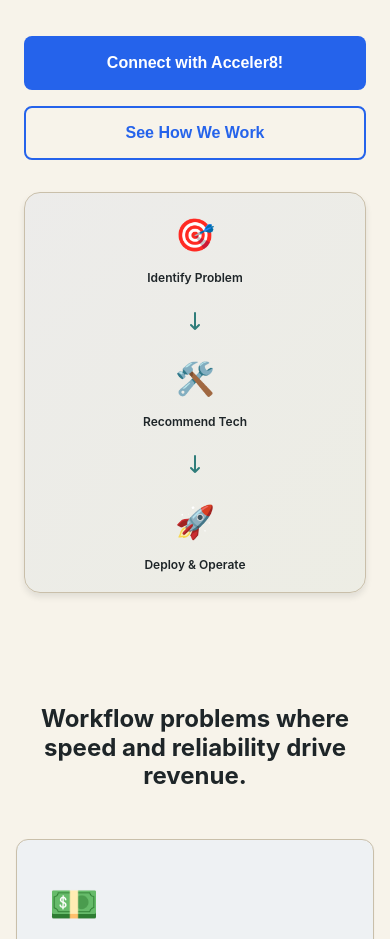
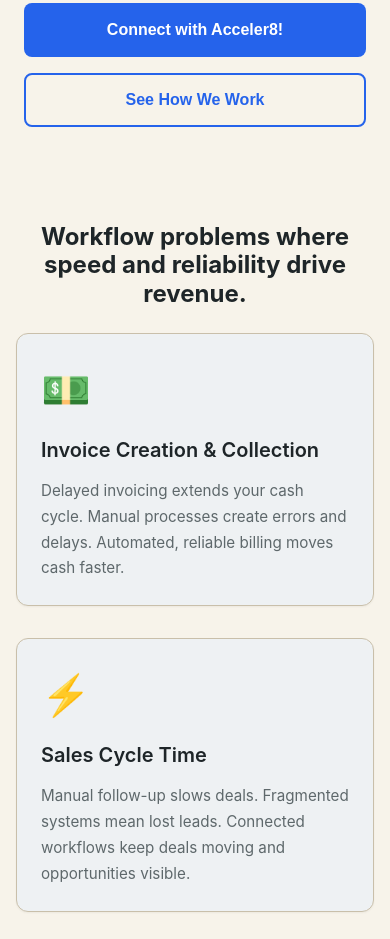
Before and after one commit to jkbrooks1/acceler8, an Astro site: page / in a window 390 px wide. Shown: the part 648-1587 px from the top of the page. Built offline with nearby package versions, Linux system fonts and the light colour scheme; Astro itself is replaced by a stand-in of ours.

Commit message:
Update headline, remove hero graphic, tighten layout and spacing throughout

```diff
--- a/public/styles/components.css
+++ b/public/styles/components.css
@@ -140,7 +140,7 @@
 .card {
   background-color: var(--bg-card);
   border-radius: var(--radius-lg);
-  padding: var(--space-xl);
+  padding: var(--space-lg);
   box-shadow: var(--shadow-sm);
   transition: all 0.3s ease;
   border: 1px solid var(--border-color);
@@ -167,8 +167,8 @@
 .cards-grid {
   display: grid;
   grid-template-columns: repeat(auto-fit, minmax(300px, 1fr));
-  gap: var(--space-2xl);
-  margin-top: var(--space-2xl);
+  gap: var(--space-xl);
+  margin-top: var(--space-lg);
 }
 
 .cards-3col {
@@ -213,8 +213,8 @@
 .engagement-bullets {
   display: grid;
   grid-template-columns: repeat(auto-fit, minmax(250px, 1fr));
-  gap: var(--space-lg);
-  margin-top: var(--space-2xl);
+  gap: var(--space-md);
+  margin-top: var(--space-lg);
 }
 
 .bullet-item {
@@ -266,8 +266,8 @@
 .ecosystem-grid {
   display: grid;
   grid-template-columns: repeat(auto-fit, minmax(250px, 1fr));
-  gap: var(--space-2xl);
-  margin-top: var(--space-2xl);
+  gap: var(--space-xl);
+  margin-top: var(--space-lg);
 }
 
 .ecosystem-card {
@@ -318,7 +318,7 @@
   max-width: 800px;
   margin-left: auto;
   margin-right: auto;
-  margin-bottom: var(--space-2xl);
+  margin-bottom: var(--space-lg);
 }
 
 .section-subtitle {
@@ -327,9 +327,9 @@
   max-width: 800px;
   margin-left: auto;
   margin-right: auto;
-  margin-bottom: var(--space-2xl);
+  margin-bottom: var(--space-lg);
   font-size: 1.05rem;
-  line-height: 1.8;
+  line-height: 1.7;
 }
 
 .section-content {
--- a/public/styles/global.css
+++ b/public/styles/global.css
@@ -91,7 +91,7 @@ h1 {
 h2 {
   font-size: clamp(1.5rem, 4vw, 2.5rem);
   font-weight: 700;
-  margin-bottom: var(--space-xl);
+  margin-bottom: var(--space-lg);
 }
 
 h3 {
@@ -133,12 +133,12 @@ a:hover {
 
 /* Sections */
 section {
-  padding: var(--space-4xl) 0;
+  padding: var(--space-3xl) 0;
 }
 
 @media (max-width: 768px) {
   section {
-    padding: var(--space-3xl) 0;
+    padding: var(--space-2xl) 0;
   }
 }
 
--- a/src/pages/index.astro
+++ b/src/pages/index.astro
@@ -28,7 +28,7 @@ declare global {
   <section class="hero">
     <div class="hero-container">
       <div class="hero-content scroll-fade-in">
-        <h1 class="hero-headline">Leverage the right workflow tech to improve cash flow, deal velocity, and NSAT</h1>
+        <h1 class="hero-headline">Picking the right workflow tech is hard . . . and it matters</h1>
         <p class="hero-subtitle">Our clients get the right n8n tech and delivery to solve workflow problems that move the cashflow needle.</p>
         <div class="hero-buttons">
           <button class="btn btn-primary" onclick="window.location.href='mailto:connect@acceler8-ai.com'">Connect with Acceler8!</button>
@@ -36,34 +36,6 @@ declare global {
         </div>
       </div>
 
-      <div class="hero-visual scroll-fade-in">
-        <div class="workflow-panel">
-          <div class="flow-row">
-            <div class="flow-step">
-              <div class="flow-icon">🎯</div>
-              <p class="flow-label">Identify Problem</p>
-            </div>
-            <div class="flow-arrow">
-              <svg width="32" height="32" viewBox="0 0 32 32" fill="none">
-                <path d="M8 16H24M20 12L24 16L20 20" stroke="currentColor" stroke-width="2" stroke-linecap="round" stroke-linejoin="round"/>
-              </svg>
-            </div>
-            <div class="flow-step">
-              <div class="flow-icon">🛠️</div>
-              <p class="flow-label">Recommend Tech</p>
-            </div>
-            <div class="flow-arrow">
-              <svg width="32" height="32" viewBox="0 0 32 32" fill="none">
-                <path d="M8 16H24M20 12L24 16L20 20" stroke="currentColor" stroke-width="2" stroke-linecap="round" stroke-linejoin="round"/>
-              </svg>
-            </div>
-            <div class="flow-step">
-              <div class="flow-icon">🚀</div>
-              <p class="flow-label">Deploy & Operate</p>
-            </div>
-          </div>
-        </div>
-      </div>
     </div>
   </section>
 
@@ -188,7 +160,7 @@ declare global {
     .positioning-strip {
       background-color: var(--color-systems-navy);
       color: var(--text-light);
-      padding: 3rem 0;
+      padding: 2rem 0;
     }
 
     .positioning-text {
@@ -196,13 +168,13 @@ declare global {
       font-size: 1.25rem;
       font-weight: 600;
       margin: 0;
-      line-height: 1.6;
+      line-height: 1.5;
       color: var(--text-light);
     }
 
     .closing-cta {
       text-align: center;
-      padding: 4rem 0;
+      padding: 2.5rem 0;
     }
 
     .closing-cta .btn {
@@ -218,7 +190,7 @@ declare global {
     }
 
     .hero {
-      padding: 5rem 0;
+      padding: 3rem 0;
       background-color: var(--bg-primary);
       position: relative;
       overflow: hidden;
```
